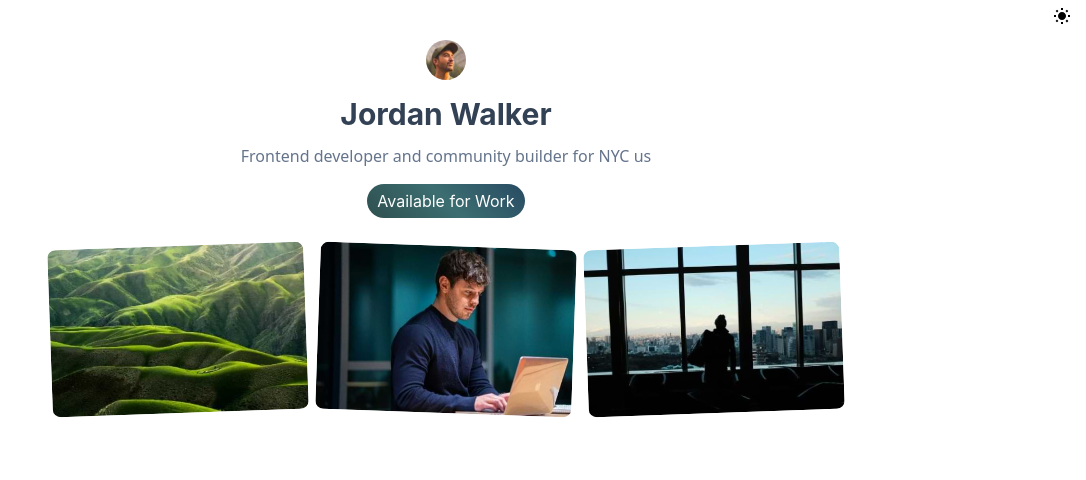
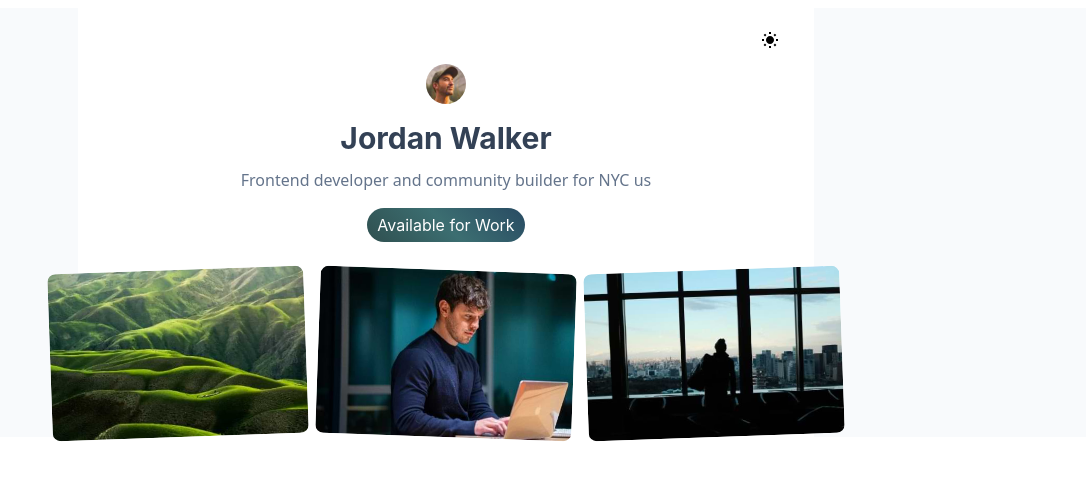
Before and after one commit to vyas2610/Portfolio-Template, a React (Create React App) app: page / in a window 1280 px wide. Shown: the top 480 px of the page, without its empty margins (194-1280 px from the left). Built offline with nearby package versions, Linux system fonts and the light colour scheme.

Commit message:
Commited with an error on main file..

```diff
--- a/package.json
+++ b/package.json
@@ -9,6 +9,7 @@
     "cra-template": "1.2.0",
     "react": "^18.3.1",
     "react-dom": "^18.3.1",
+    "react-router-dom": "^6.28.0",
     "react-scripts": "5.0.1"
   },
   "scripts": {
--- a/src/App.css
+++ b/src/App.css
@@ -26,3 +26,8 @@
 .image:hover {
   transform: rotate(2deg);
 }
+
+.containers {
+  width: 60%;
+  margin: auto;
+}
--- a/src/App.js
+++ b/src/App.js
@@ -1,14 +1,18 @@
-
+// React Router
+// import {BrowserRouter as Router, Route, Switch} from 'react-router-dom';
 import './App.css';
-import Header from './components/header';
+import Header from './components/Header';
+import MainContent from './components/Main';
 
 function App() {
   return (
+    <div className='bg-slate-50'>
+      <div className="containers px-4">
 
-      <div className="container mx-auto px-4 ">
           <Header />
+          <MainContent />
       </div>
-
+    </div>
   );
 }
 
--- /dev/null
+++ b/src/components/Main.jsx
@@ -0,0 +1,16 @@
+import React from 'react';
+
+const MainContent = () =>
+    {
+        return
+        (
+            <div>
+                <h2>Experience</h2>
+                <div className='container mx-auto bg-red-300'>
+                    <p>hello</p>
+                </div>
+            </div>
+        )
+    }
+
+export default MainContent;
--- a/src/components/header.jsx
+++ b/src/components/header.jsx
@@ -1,13 +1,13 @@
 import React from "react";
 import Avatar from '@mui/material/Avatar';
-import Card from '@mui/material/Card';
-import CardMedia from '@mui/material/CardMedia';
+// import Card from '@mui/material/Card';
+// import CardMedia from '@mui/material/CardMedia';
 
 const Header = () =>
     {
         return(
-            <div className="text-center">
-                <img src="./images/darkmode.svg" alt="Darkmode-Toggle" className="justify-self-end mt-2"/>
+            <div className="text-center bg-white">
+                <img src="./images/darkmode.svg" alt="Darkmode-Toggle" className="justify-self-end mt-2 pr-9 pt-6"/>
                 <div>
                 <Avatar alt="Travis Howard" src="./images/avtaar.jpg" className="justify-self-center mt-4" />
                 </div>
```
Also changed, not shown: 1 other file (tests, documents, lock files or other folders).
